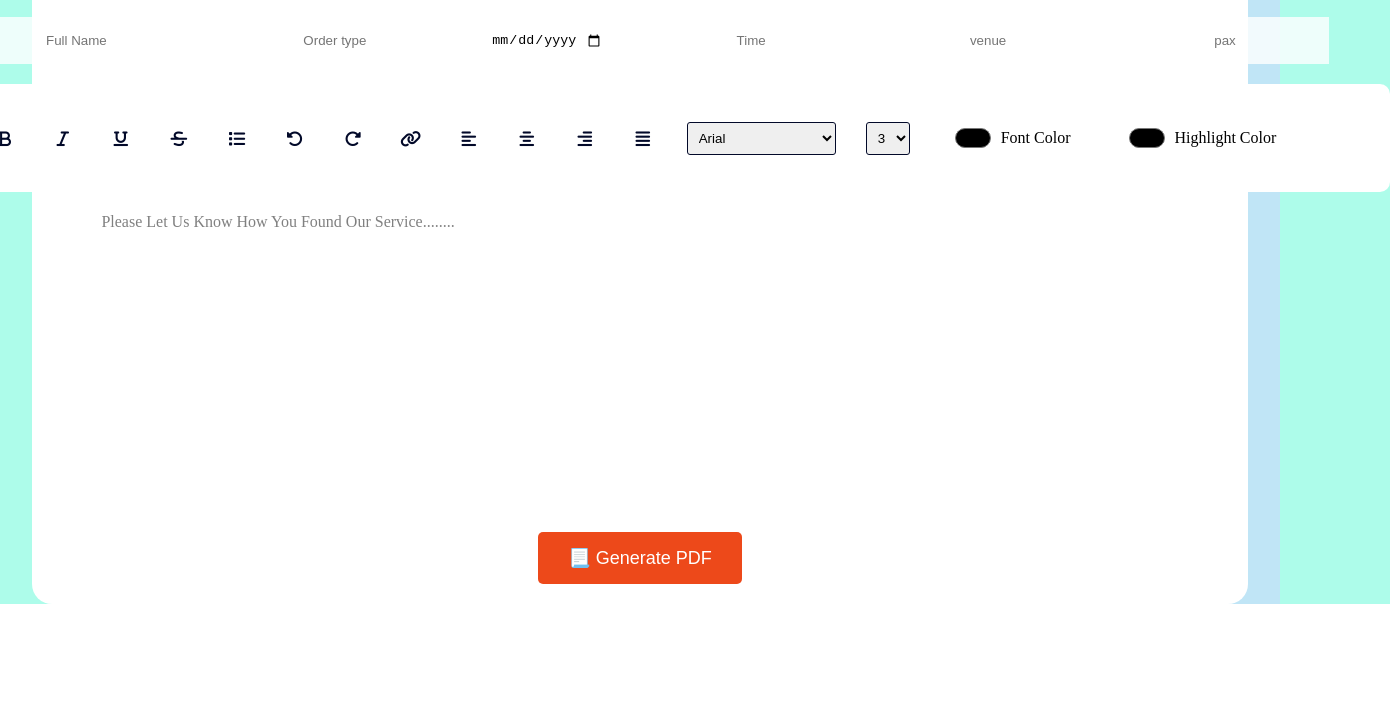
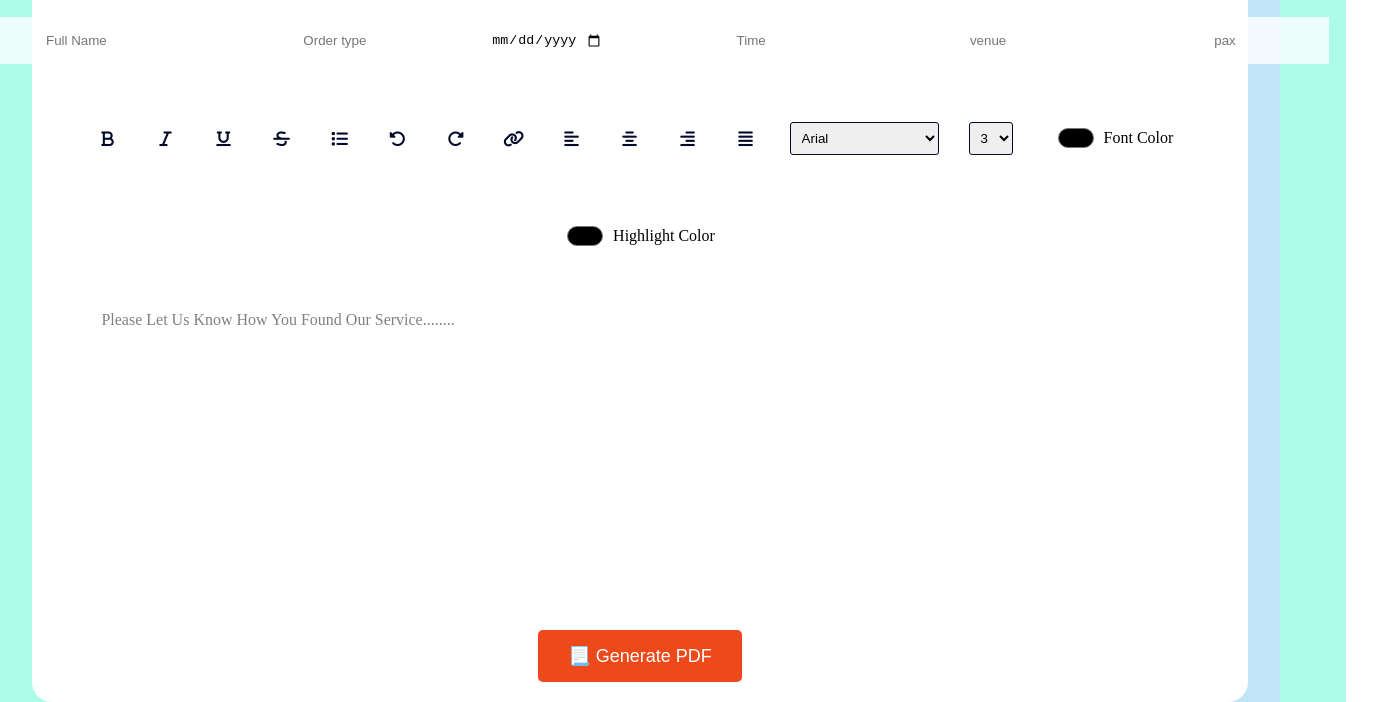
Before and after one commit to SaptakCr7/gather, a plain HTML site: page index.html in a window 1280 px wide. Shown: the part 230-932 px from the top of the page, 1390 px wide, since content can reach past the window. Before the commit the page ends 834 px from the top, so only its background shows below. Drawn offline with Linux system fonts and the light colour scheme.

Commit message:
some css change

```diff
--- a/style.scss
+++ b/style.scss
@@ -76,7 +76,8 @@ body{
 
           }
               .options {
-                width: 1500px;
+                display: flex;
+                flex-wrap: wrap;
                   background-color: #ffffff;
                   padding: 20px 30px;
                   border-radius: 10px;
```
Also changed, not shown: dist/css/style.css.
